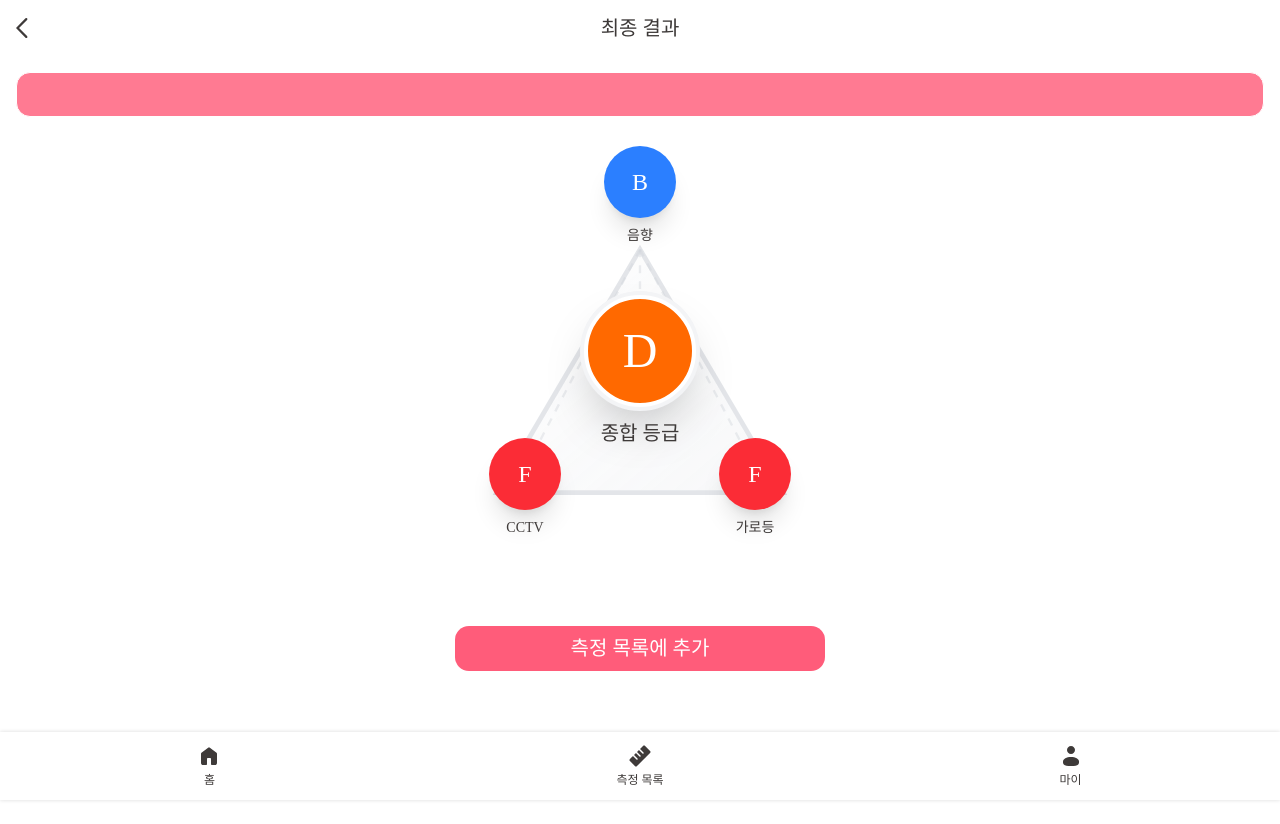
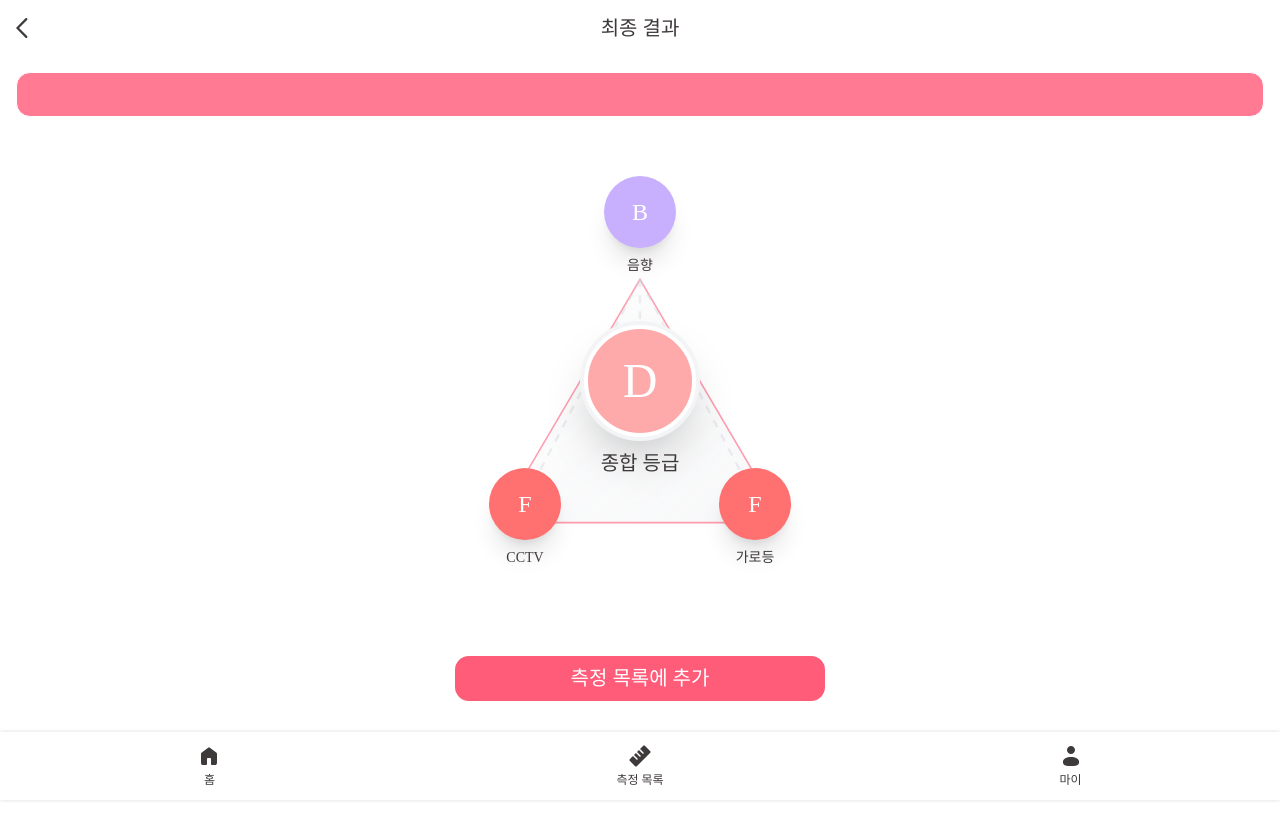
Before and after one commit to 2025-X-Thon-Team9-UNVEIL/UNVEIL_FE, a React (Vite) app: page /result in a window 1280 px wide. Built offline with nearby package versions, Linux system fonts and the light colour scheme; a web font is replaced by a local one.

Commit message:
✨ Feat: Result 페이지

```diff
--- a/src/pages/ResultPage/ResultPage.tsx
+++ b/src/pages/ResultPage/ResultPage.tsx
@@ -62,7 +62,7 @@ export default function ResultPage() {
       </div>
 
       {/* 삼각형 등급 카드 */}
-      <div className="pt-[140px] pb-8">
+      <div className="pt-[170px] pb-8">
         <TriangleGradeCard
           soundGrade={soundGrade}
           cctvGrade={cctvGrade}
--- a/src/pages/ResultPage/components/TriangleGradeCard.tsx
+++ b/src/pages/ResultPage/components/TriangleGradeCard.tsx
@@ -11,17 +11,17 @@ interface TriangleGradeCardProps {
 const getGradeColor = (grade: string) => {
   switch (grade) {
     case 'A':
-      return 'bg-green-500';
+      return 'bg-[#B0D2FF]';
     case 'B':
-      return 'bg-blue-500';
+      return 'bg-[#C8B0FF]';
     case 'C':
-      return 'bg-yellow-500';
+      return 'bg-[#FFE682]';
     case 'D':
-      return 'bg-orange-500';
+      return 'bg-[#FEAAAB]';
     case 'F':
-      return 'bg-red-500';
+      return 'bg-[#FF7070]';
     default:
-      return 'bg-gray-400';
+      return 'bg-[#E5E7EB]';
   }
 };
 
@@ -69,8 +69,8 @@ export default function TriangleGradeCard({ soundGrade, cctvGrade, lightGrade, t
           <polygon
             points="100,10 190,163 10,163"
             fill="url(#triangleGradient)"
-            stroke="#d1d5db"
-            strokeWidth="3"
+            stroke="#FF5C7A"
+            strokeWidth="1"
             className="opacity-60"
           />
         </svg>
@@ -96,7 +96,7 @@ export default function TriangleGradeCard({ soundGrade, cctvGrade, lightGrade, t
               {cctvGrade}
             </Txt>
           </div>
-          <Txt weight="medium" className="text-sm text-Hana-Black text-center whitespace-nowrap">
+          <Txt weight="medium" className="text-sm text-center whitespace-nowrap">
             CCTV
           </Txt>
         </div>
```
